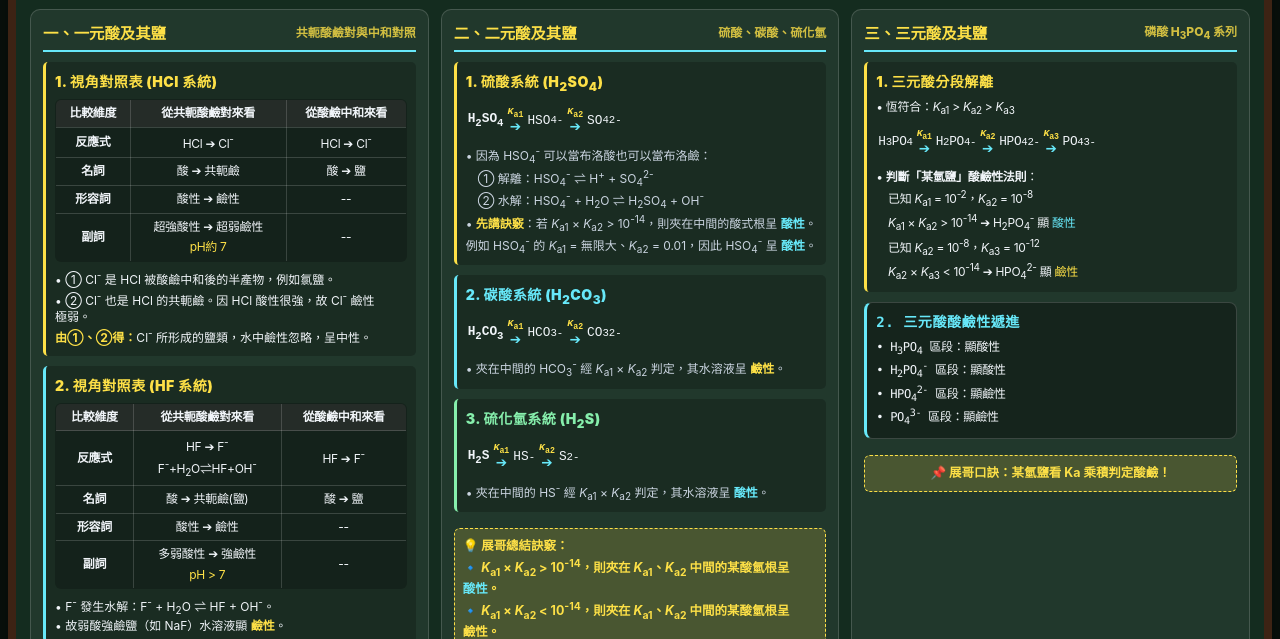
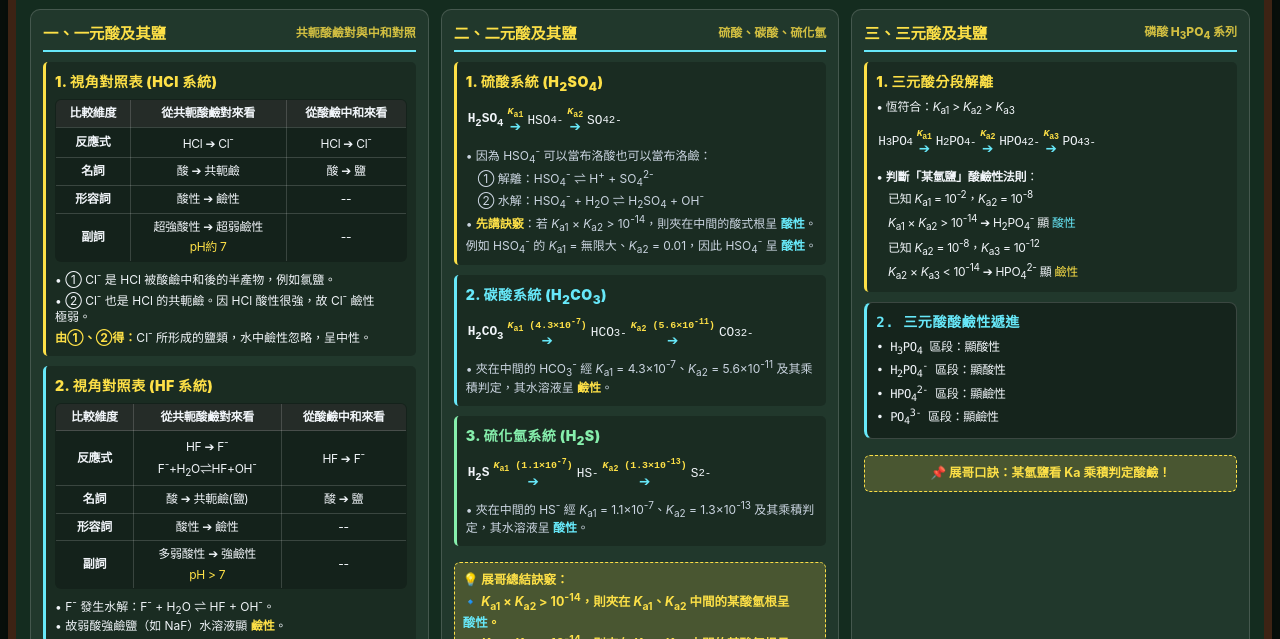
Before and after one commit to Jelly-ChinChan/Acid-base-hand-out9, a plain HTML site: page index.html in a window 1280 px wide. Shown: the part 157-796 px from the top of the page. Drawn offline with Linux system fonts and the light colour scheme.

Commit message:
Update index.html

```diff
--- a/index.html
+++ b/index.html
@@ -613,14 +613,14 @@
           <div class="eq-scroll-wrap">
             <div class="chem-line">
               <b>H<sub>2</sub>CO<sub>3</sub></b>
-              <span class="arrow-container"><span class="ka-label"><i>K</i><sub>a1</sub></span><span class="arrow-line">➔</span></span>
+              <span class="arrow-container"><span class="ka-label"><i>K</i><sub>a1</sub> (4.3×10<sup>-7</sup>)</span><span class="arrow-line">➔</span></span>
               HCO<sub>3</sub><sup>-</sup>
-              <span class="arrow-container"><span class="ka-label"><i>K</i><sub>a2</sub></span><span class="arrow-line">➔</span></span>
+              <span class="arrow-container"><span class="ka-label"><i>K</i><sub>a2</sub> (5.6×10<sup>-11</sup>)</span><span class="arrow-line">➔</span></span>
               CO<sub>3</sub><sup>2-</sup>
             </div>
           </div>
           <div style="font-size:0.75rem; margin-top:4px; line-height:1.4; color:var(--text-sub);">
-            • 夾在中間的 HCO<sub>3</sub><sup>-</sup> 經 <i>K</i><sub>a1</sub> × <i>K</i><sub>a2</sub> 判定，其水溶液呈 <b style="color:var(--chalk-yellow);">鹼性</b>。
+            • 夾在中間的 HCO<sub>3</sub><sup>-</sup> 經 <i>K</i><sub>a1</sub> = 4.3×10<sup>-7</sup>、<i>K</i><sub>a2</sub> = 5.6×10<sup>-11</sup> 及其乘積判定，其水溶液呈 <b style="color:var(--chalk-yellow);">鹼性</b>。
           </div>
         </div>
 
@@ -629,14 +629,14 @@
           <div class="eq-scroll-wrap">
             <div class="chem-line">
               <b>H<sub>2</sub>S</b>
-              <span class="arrow-container"><span class="ka-label"><i>K</i><sub>a1</sub></span><span class="arrow-line">➔</span></span>
+              <span class="arrow-container"><span class="ka-label"><i>K</i><sub>a1</sub> (1.1×10<sup>-7</sup>)</span><span class="arrow-line">➔</span></span>
               HS<sup>-</sup>
-              <span class="arrow-container"><span class="ka-label"><i>K</i><sub>a2</sub></span><span class="arrow-line">➔</span></span>
+              <span class="arrow-container"><span class="ka-label"><i>K</i><sub>a2</sub> (1.3×10<sup>-13</sup>)</span><span class="arrow-line">➔</span></span>
               S<sup>2-</sup>
             </div>
           </div>
           <div style="font-size:0.75rem; margin-top:4px; line-height:1.4; color:var(--text-sub);">
-            • 夾在中間的 HS<sup>-</sup> 經 <i>K</i><sub>a1</sub> × <i>K</i><sub>a2</sub> 判定，其水溶液呈 <b style="color:var(--chalk-cyan);">酸性</b>。
+            • 夾在中間的 HS<sup>-</sup> 經 <i>K</i><sub>a1</sub> = 1.1×10<sup>-7</sup>、<i>K</i><sub>a2</sub> = 1.3×10<sup>-13</sup> 及其乘積判定，其水溶液呈 <b style="color:var(--chalk-cyan);">酸性</b>。
           </div>
         </div>
 
@@ -810,7 +810,7 @@
       <div>展氏新解 · 鹽的分類與酸鹼性</div>
       <div class="footer-copyright">© 展氏新解 版權所有</div>
       <div style="font-size:0.78rem; opacity:0.85; margin-top:4px;">
-        👀 累計點閱：<span id="pageViews" style="color:var(--chalk-yellow); font-weight:bold;">518</span> 次
+        👀 累計點閱：<span id="pageViews" style="color:var(--chalk-yellow); font-weight:bold;">535</span> 次
       </div>
     </div>
 
```
